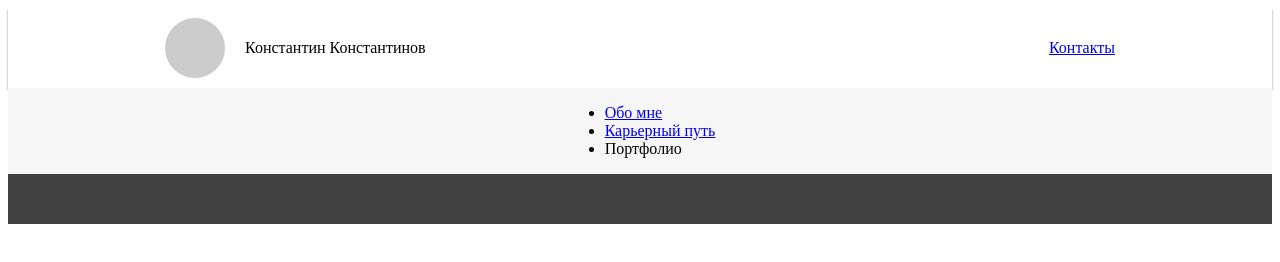
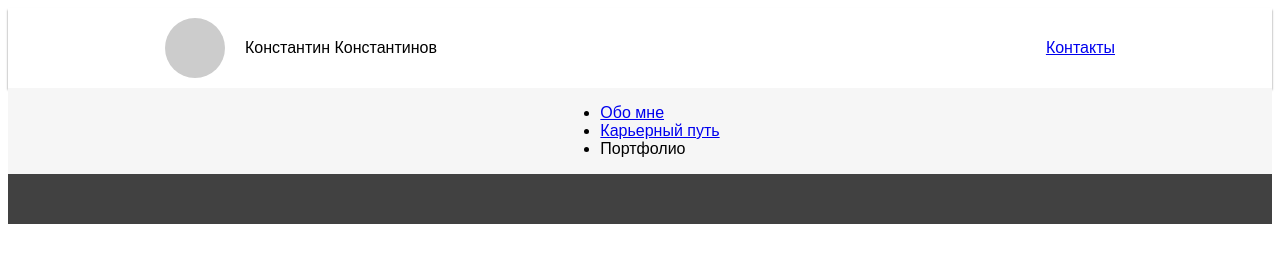
Before and after one commit to amsornet/css_grid_layout, a plain HTML site: page index.html in a window 1280 px wide. Drawn offline with Linux system fonts and the light colour scheme.

Commit message:
sans-serif

```diff
--- a/css/demo.css
+++ b/css/demo.css
@@ -1,5 +1,6 @@
 body {
-  font-family: "Fira Sans";
+  font-family: "Fira Sans", sans-serif;
+  font-weight: normal;
 }
 
 .wrapper {
```
